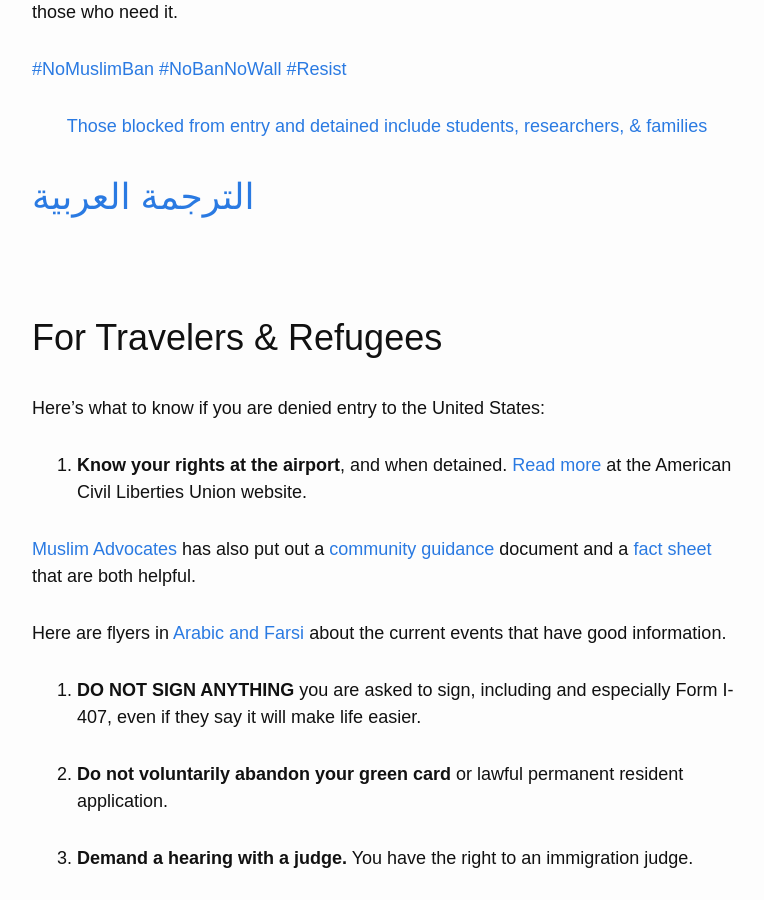
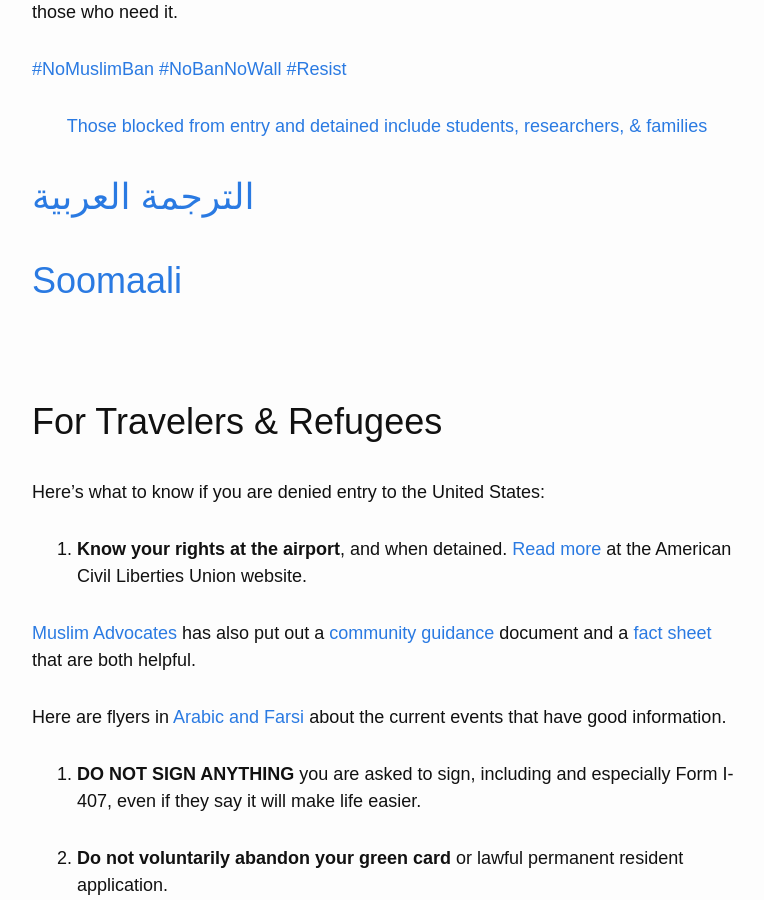
Before and after one commit to RichardLitt/stranded-by-trump, a Jekyll site: the page built from index.md, in a window 1280 px wide and 900 px high, scrolled down 675 px. Shown: the whole window, without its empty margins (253-1017 px from the left). Built offline with Jekyll 4.4.1, drawn with Linux system fonts in a browser that asks for light colours; nearby versions of some CDN libraries; our own code applies the rules of GitHub Pages for plain Markdown files.

Commit message:
Add link

```diff
--- a/index.md
+++ b/index.md
@@ -19,6 +19,8 @@ While we can’t directly change the president’s decision, we CAN offer urgent
 </p>
 
 # <a href="index-ar.html">الترجمة العربية</a>
+
+# <a href="index-so.html">Soomaali</a>
 
 <br/>
 
```
